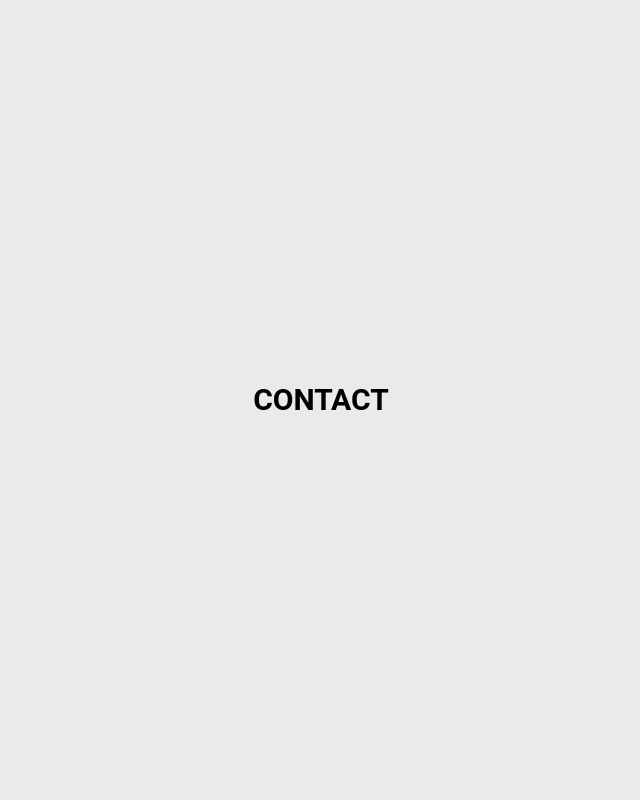
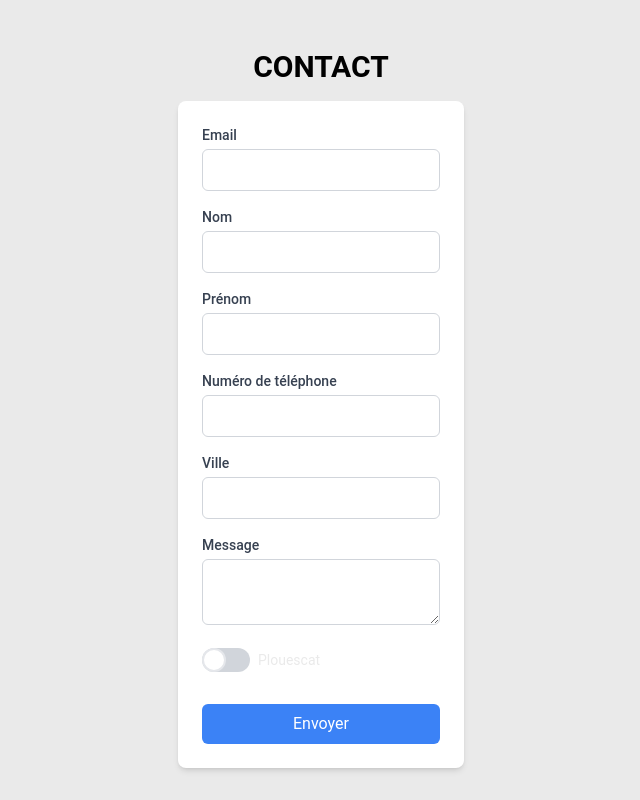
Before and after one commit to GaspardPcht/AkRenov, a Next.js app: page /Contact in a window 1280 px wide. Shown: the whole page, without its empty margins (319-959 px from the left). Built offline with nearby package versions, Linux system fonts and the light colour scheme.

Commit message:
Ajout du composant ContactForm et intégration dans la page Contact, avec ajout d'un message d'invitation dans la page Prestations.

```diff
--- a/app/Contact/page.tsx
+++ b/app/Contact/page.tsx
@@ -1,3 +1,5 @@
+import Formulaire from "../components/ContactForm";
+
 export default function Contact(){
   return(
     <div className="relative min-h-screen flex flex-col items-center justify-center">
@@ -7,6 +9,7 @@ export default function Contact(){
       CONTACT
     </h1>
   </div>
+  <Formulaire/>
   </div>
   )
   }
--- a/app/Prestations/page.tsx
+++ b/app/Prestations/page.tsx
@@ -37,6 +37,11 @@ export default function Prestation() {
           text="Exterieur"
         />
       </div>
+      <div className="flex justify-center w-[80%] ">
+      <p className="text-lg mt-6  md:text-2xl font-roboto font-light text-black">
+      Pour tout autre demande n’hesitez pas à nous contacter !
+        </p>
+      </div>
     </div>
   );
 }
--- /dev/null
+++ b/app/components/ContactForm.tsx
@@ -0,0 +1,163 @@
+import React, { useState, ChangeEvent, FormEvent } from 'react';
+
+interface FormData {
+  email: string;
+  nom: string;
+  prenom: string;
+  numero: string;
+  ville: string;
+  message: string;
+  agence: 'Plouescat' | 'Louannec'; // Limite les choix possibles à ces deux agences
+}
+
+const Formulaire: React.FC = () => {
+  const [formData, setFormData] = useState<FormData>({
+    email: '',
+    nom: '',
+    prenom: '',
+    numero: '',
+    ville: '',
+    message: '',
+    agence: 'Plouescat', // Valeur par défaut
+  });
+
+  const handleChange = (e: ChangeEvent<HTMLInputElement | HTMLTextAreaElement>) => {
+    const { name, value } = e.target;
+    setFormData((prev) => ({
+      ...prev,
+      [name]: value,
+    }));
+  };
+
+  const handleToggle = () => {
+    setFormData((prev) => ({
+      ...prev,
+      agence: prev.agence === 'Plouescat' ? 'Louannec' : 'Plouescat',
+    }));
+  };
+
+  const handleSubmit = (e: FormEvent<HTMLFormElement>) => {
+    e.preventDefault();
+    // Déterminer l'email en fonction de l'agence
+    const emailAgence = formData.agence === 'Plouescat'
+      ? 'contact@plouescat.com'
+      : 'contact@louannec.com';
+
+    // Simuler l'envoi de l'email
+    console.log('Formulaire envoyé à :', emailAgence);
+    console.log('Données du formulaire:', formData);
+
+    // Vous pouvez envoyer les données ici à un serveur qui gère l'envoi des emails
+    alert(`Formulaire envoyé à l'agence ${formData.agence} (${emailAgence})`);
+  };
+
+  return (
+    <form onSubmit={handleSubmit} className="max-w-lg mx-auto p-6 bg-white rounded-lg shadow-md">
+      <div className="mb-4">
+        <label htmlFor="email" className="block text-sm font-medium text-gray-700">Email</label>
+        <input
+          type="email"
+          id="email"
+          name="email"
+          value={formData.email}
+          onChange={handleChange}
+          className="mt-1 p-2 w-full border border-gray-300 rounded-md focus:outline-none focus:ring-2 focus:ring-blue-500"
+          required
+        />
+      </div>
+
+      <div className="mb-4">
+        <label htmlFor="nom" className="block text-sm font-medium text-gray-700">Nom</label>
+        <input
+          type="text"
+          id="nom"
+          name="nom"
+          value={formData.nom}
+          onChange={handleChange}
+          className="mt-1 p-2 w-full border border-gray-300 rounded-md focus:outline-none focus:ring-2 focus:ring-blue-500"
+          required
+        />
+      </div>
+
+      <div className="mb-4">
+        <label htmlFor="prenom" className="block text-sm font-medium text-gray-700">Prénom</label>
+        <input
+          type="text"
+          id="prenom"
+          name="prenom"
+          value={formData.prenom}
+          onChange={handleChange}
+          className="mt-1 p-2 w-full border border-gray-300 rounded-md focus:outline-none focus:ring-2 focus:ring-blue-500"
+          required
+        />
+      </div>
+
+      <div className="mb-4">
+        <label htmlFor="numero" className="block text-sm font-medium text-gray-700">Numéro de téléphone</label>
+        <input
+          type="tel"
+          id="numero"
+          name="numero"
+          value={formData.numero}
+          onChange={handleChange}
+          className="mt-1 p-2 w-full border border-gray-300 rounded-md focus:outline-none focus:ring-2 focus:ring-blue-500"
+          required
+        />
+      </div>
+
+      <div className="mb-4">
+        <label htmlFor="ville" className="block text-sm font-medium text-gray-700">Ville</label>
+        <input
+          type="text"
+          id="ville"
+          name="ville"
+          value={formData.ville}
+          onChange={handleChange}
+          className="mt-1 p-2 w-full border border-gray-300 rounded-md focus:outline-none focus:ring-2 focus:ring-blue-500"
+          required
+        />
+      </div>
+
+      <div className="mb-4">
+        <label htmlFor="message" className="block text-sm font-medium text-gray-700">Message</label>
+        <textarea
+          id="message"
+          name="message"
+          value={formData.message}
+          onChange={handleChange}
+          className="mt-1 p-2 w-full border border-gray-300 rounded-md focus:outline-none focus:ring-2 focus:ring-blue-500"
+
+          required
+        ></textarea>
+      </div>
+
+      <div className="mb-4 flex items-center">
+
+        <div className="relative inline-block w-12 mr-2 align-middle select-none">
+          <input
+            type="checkbox"
+            id="toggle"
+            name="toggle"
+            checked={formData.agence === 'Louannec'}
+            onChange={handleToggle}
+            className="toggle-checkbox absolute block w-6 h-6 rounded-full bg-white border-2 appearance-none cursor-pointer"
+          />
+          <label
+            htmlFor="toggle"
+            className="toggle-label block overflow-hidden h-6 mb-0 rounded-full bg-gray-300 cursor-pointer"
+          ></label>
+        </div>
+        <span className="text-sm">{formData.agence === 'Plouescat' ? 'Plouescat' : 'Louannec'}</span>
+      </div>
+
+      <button
+        type="submit"
+        className="mt-4 w-full bg-blue-500 text-white py-2 rounded-md hover:bg-blue-600 focus:outline-none focus:ring-2 focus:ring-blue-500"
+      >
+        Envoyer
+      </button>
+    </form>
+  );
+};
+
+export default Formulaire;
```
